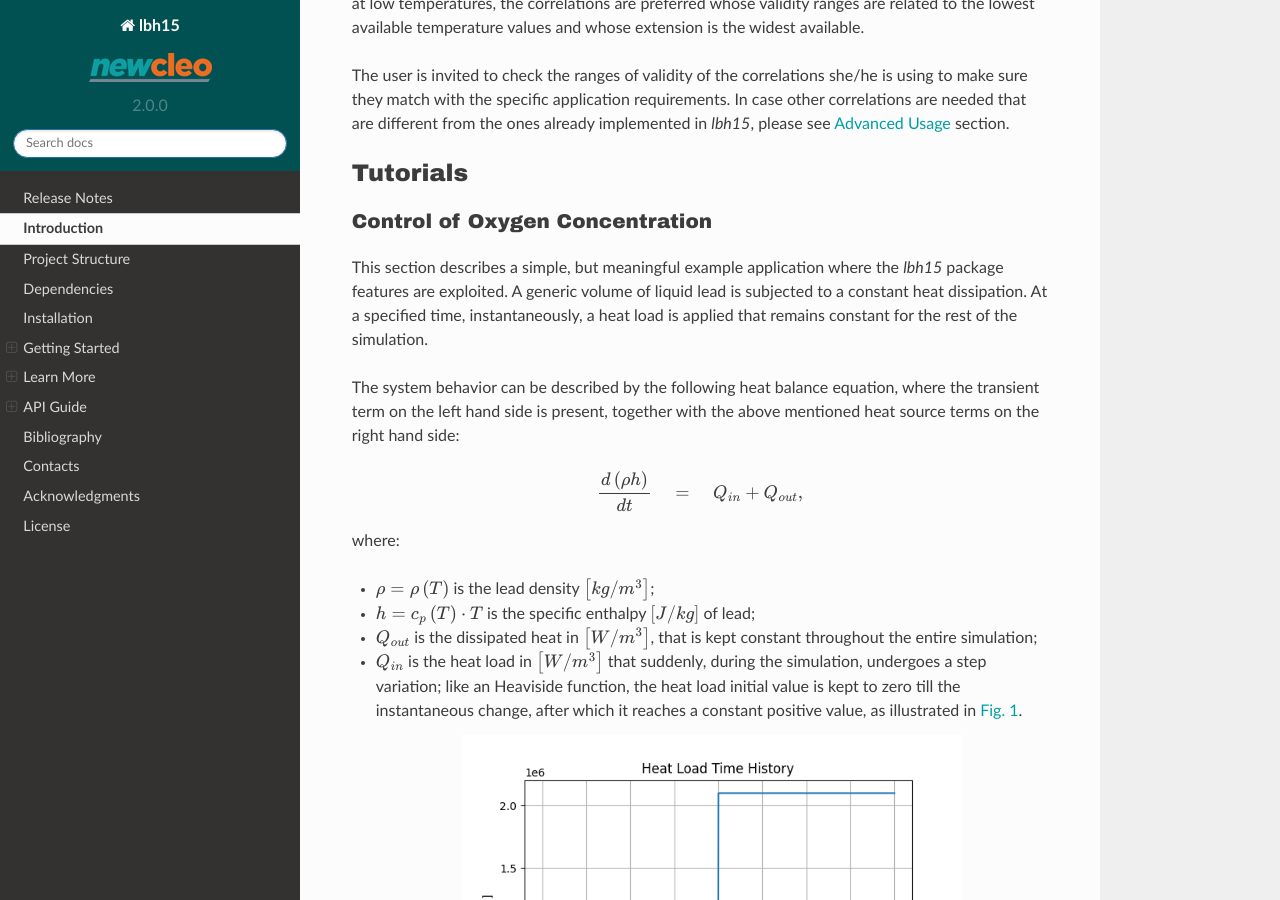
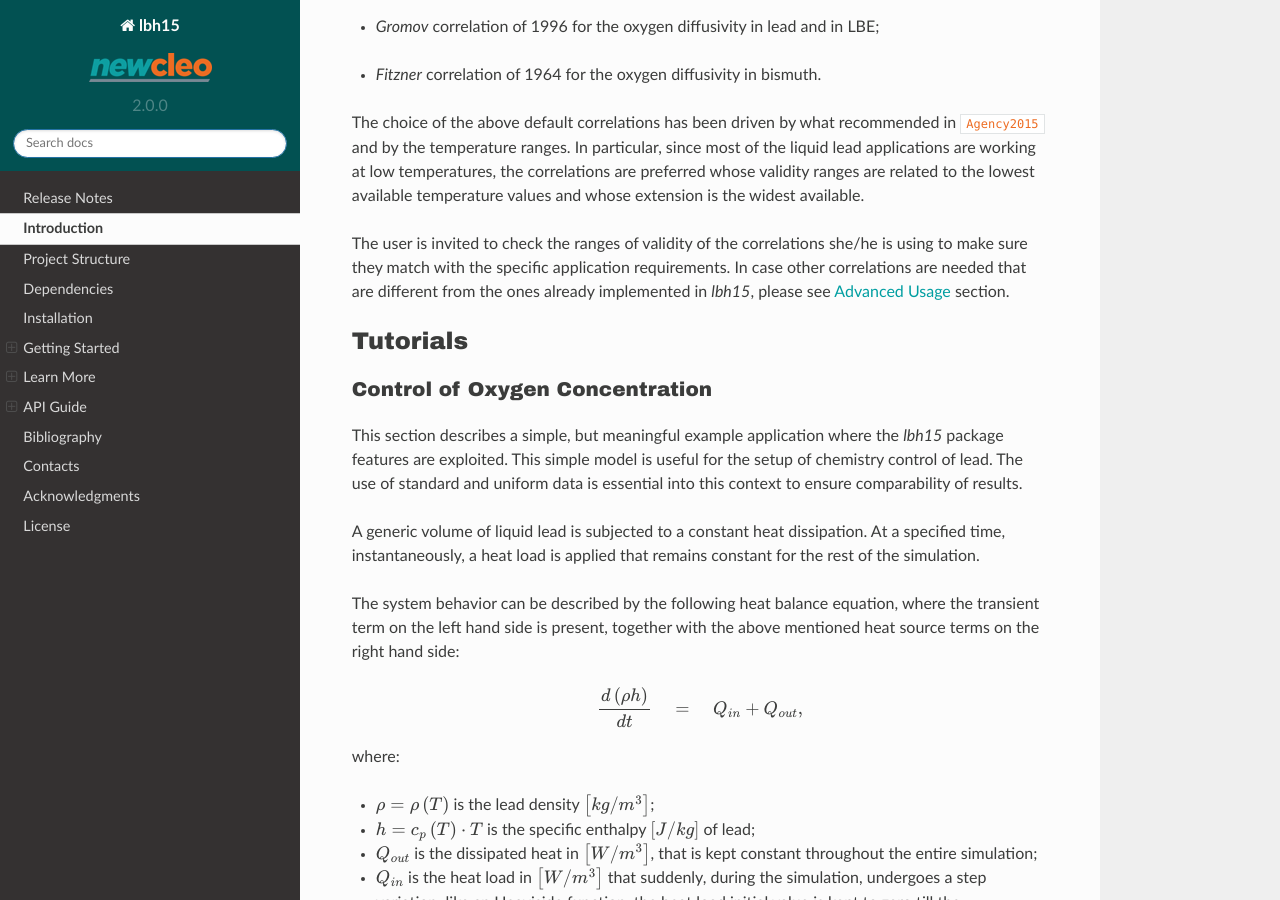
Before and after one commit to newcleo-dev-team/lbh15, a Sphinx documentation site: the page built from docs/source/readme_full.rst, in a window 1280 px wide and 900 px high, scrolled down 16945 px. Built offline with Sphinx 7.4.7 and the Read the Docs theme 2.0.0, drawn with Linux system fonts in a browser that asks for light colours; some web fonts are replaced; cross-references to code outside the pages are shown as plain code; some of the changed text lies outside the part shown.

Commit message:
[148_statement_of_need], issue - #148, Improved statement of need description into doc

```diff
--- a/docs/source/learn_more.rst
+++ b/docs/source/learn_more.rst
@@ -263,6 +263,9 @@
 ===============================
 
 This section describes a simple, but meaningful example application where the *lbh15* package features are exploited.
+This simple model is useful for the setup of chemistry control of lead. The use of standard and uniform data is
+essential into this context to ensure comparability of results.
+
 A generic volume of liquid lead is subjected to a constant heat dissipation. At a specified time, instantaneously,
 a heat load is applied that remains constant for the rest of the simulation.
 
--- a/docs/source/readme_full.rst
+++ b/docs/source/readme_full.rst
@@ -10,6 +10,11 @@
 thermo-physical and the thermo-chemical properties of lead, bismuth and lead-bismuth eutectic (lbe) metal alloy available from
 the handbook edited by OECD/NEA :cite:`Agency2015`:
 https://www.oecd-nea.org/jcms/pl_14972/handbook-on-lead-bismuth-eutectic-alloy-and-lead-properties-materials-compatibility-thermal-hydraulics-and-technologies-2015-edition.
+This package offers a standard implementation for use of these properties in scientific applications.
+
+*lbh15* is used for numerical simulation and experimental activities supporting the
+development of nuclear reactors that employ heavy liquid metals as primary coolant.
+
 The thermo-physical properties implemented in the package are listed in :numref:`tableprop`.
 
 .. list-table:: *lbh15* thermo-physical properties from the handbook edited by OECD/NEA.
@@ -328,7 +333,8 @@
 
 Go to :any:`API-Guide` section to see the full code documentation.
 
-*lbh15* is released under the GNU Lesser General Public License 3 (see :any:`License` section).
+*lbh15* is developed and maintained by the **Codes & Methods** group of \ *new*\ cleo (https://www.newcleo.com/) and
+is released under the GNU Lesser General Public License 3 (see :any:`License` section).
 
 *lbh15* is listed among the Open-source Nuclear Codes for Reactor Analysis (https://nucleus.iaea.org/sites/oncore/SitePages/List%20of%20Codes.aspx) by IAEA.
 
```
